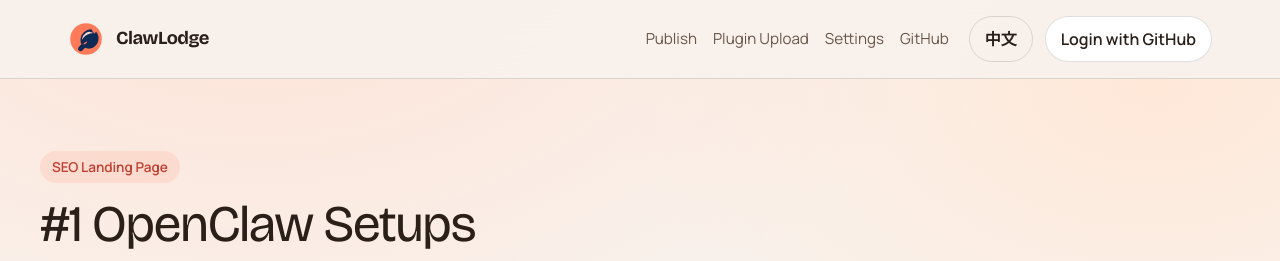
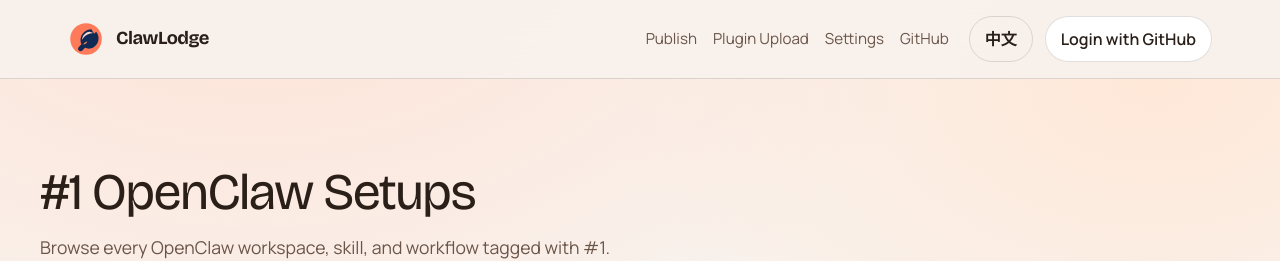
Before and after one commit to memepilot/clawlodge, a Next.js app: page /tags/1 in a window 1280 px wide. Shown: the top 261 px of the page. Built offline with nearby package versions, Linux system fonts and the light colour scheme; no server answers; the database is empty.

Commit message:
Remove SEO landing page badge

```diff
--- a/components/lobster-collection-page.tsx
+++ b/components/lobster-collection-page.tsx
@@ -42,7 +42,6 @@ export function LobsterCollectionPage({
       <section className="hero hero-compact">
         <div className="hero-inner">
           <div className="hero-copy">
-            <span className="hero-badge">{locale === "zh" ? "SEO 落地页" : "SEO Landing Page"}</span>
             <h1 className="hero-title">{title}</h1>
             <p className="hero-subtitle">{intro}</p>
           </div>
```
